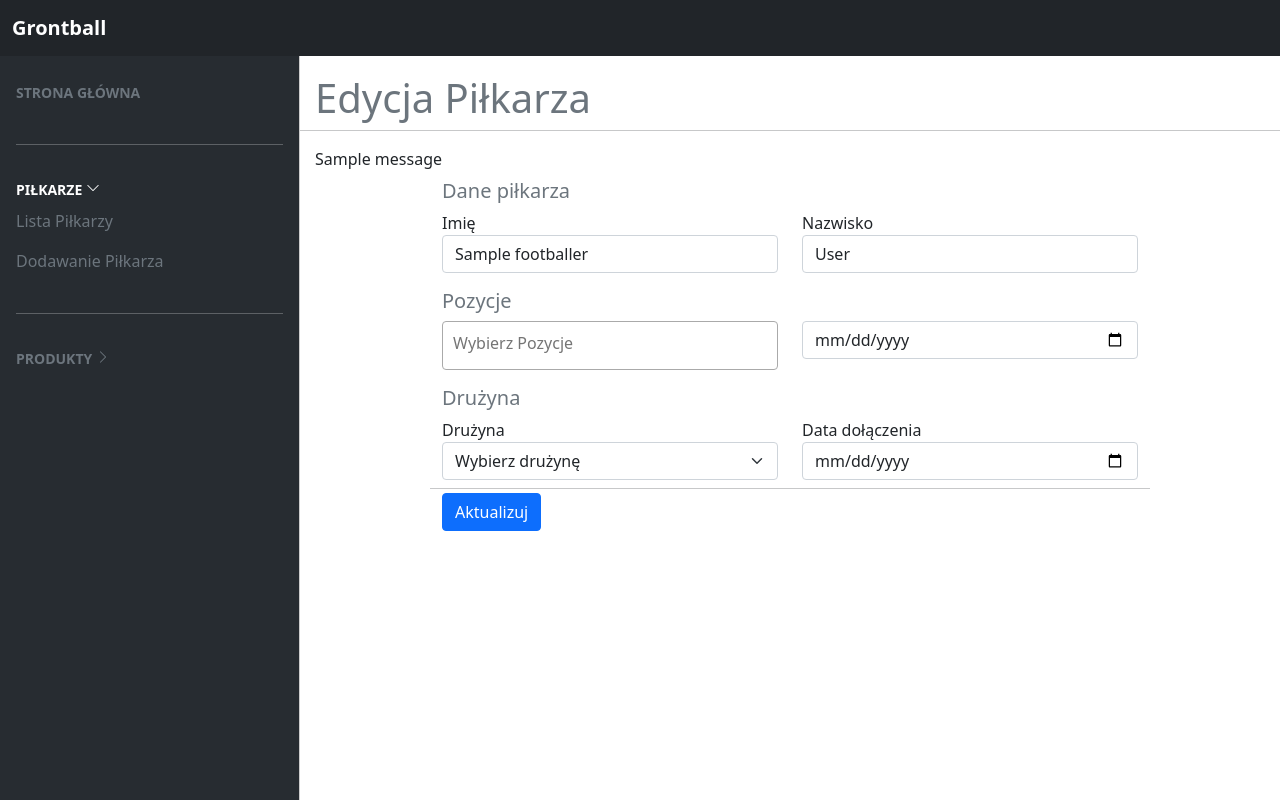
After one commit to tentegess/bdproject, a Flask app: template templates/update_footballer.html in a window 1280 px wide. The commit adds this page. Run offline with Flask 2, Linux system fonts and the light colour scheme; the template is opened without the code that fills it: most values are stand-ins (such as "Sample title", 1, 10 or a date in 2020); one stand-in notice (Sample message) is shown; some libraries are stand-ins or nearby versions.

Commit message:
update footballer team and positions

```diff
--- a/app.py
+++ b/app.py
@@ -2,7 +2,7 @@ from flask import Flask, url_for, render_template, request, redirect, flash, ses
 from psycopg2 import sql
 import mysql.connector
 import yaml
-from datetime import date
+from datetime import date, datetime, timedelta
 
 
 app = Flask(__name__)
@@ -92,7 +92,7 @@ def list_of_ft():
     cur = mysql.cursor(dictionary=True)
     cur.execute("SELECT id, name FROM actions")
     action_list = cur.fetchall()
-    headings += list(map(lambda x: x['name'], action_list)) + ['Historia']
+    headings += list(map(lambda x: x['name'], action_list)) + ['Historia']+['Edycja']
     action_list_values = []
 
     for action in action_list:
@@ -112,6 +112,7 @@ def list_of_ft():
                     FROM positionhistory as ph
                     JOIN position as p ON p.id = ph.id_position
                     WHERE ph.id_footballer = f.id
+                    AND dateEnd is NULL
                     ), 'Brak pozycji') as position,
                 COALESCE(t.name, 'Brak druzyny') as team
                 FROM footballer as f
@@ -134,6 +135,10 @@ def footballerHistory(footballer_id):
     cur = mysql.cursor(dictionary=True)
     cur.execute("SELECT CONCAT(f.name, ' ', f.lastName) as last_name FROM footballer as f WHERE f.id = %s", (footballer_id,))
     name = cur.fetchall()
+    if not name:
+        cur.close()
+        flash("Wybrany piłkarz nie istnieje","alert alert-danger")
+        return redirect(url_for("list_of_ft"))
 
     cur.execute("""
                 SELECT t.name AS club_name, dateFrom
@@ -183,7 +188,57 @@ def footballerHistory(footballer_id):
 
 
 
-@app.route('/add_footballer', methods=["POST","GET"])
+@app.route('/update_footballer/<footballer_id>', methods=["POST","GET"])
+
+def update_ft(footballer_id=None):
+    cur = mysql.cursor(dictionary=True)
+    cur.execute("""SELECT f.id, f.name, f.lastName, MAX(ch.dateFrom) AS clubDate, MAX(ph.dateFrom) AS positionDate from footballer f
+                LEFT JOIN clubhistory ch on f.id=ch.id_footballer
+                LEFT JOIN positionhistory ph on f.id=ph.id_footballer
+                WHERE f.id=%s AND ph.dateEnd IS NULL
+                """,(footballer_id,))
+    footballer=cur.fetchone()
+    print(footballer)
+    if not footballer['id']:
+        cur.close()
+        flash("Wybrany piłkarz nie istnieje","alert alert-danger")
+        return redirect(url_for("list_of_ft"))
+    if footballer['clubDate']:
+        footballer['clubDate']=footballer['clubDate']+timedelta(days=1)
+    if footballer['positionDate']:
+        footballer['positionDate']=footballer['positionDate']+timedelta(days=1)
+    cur.execute("SELECT id, name FROM teams")
+    teams_list=cur.fetchall()
+    cur.execute("SELECT id, name FROM position")
+    positions_list=cur.fetchall()
+    cur.close()
+
+    if request.method == "POST":
+        cur = mysql.cursor()
+        try:
+            if request.form.get('name') and request.form.get('lastname'):
+                cur.execute("UPDATE footballer SET name=%s, lastName=%s WHERE id=%s",(request.form.get('name'),request.form.get('lastname'), footballer_id))
+                if request.form.get('actual_team') and request.form.get('dateFrom_team'):
+                   cur.execute("INSERT INTO clubhistory(id_footballer, id_team, dateFrom) VALUES(%s,%s,%s)",(footballer_id, request.form.get('actual_team'),request.form.get('dateFrom_team')))
+                if request.form.getlist('positions[]') and request.form.get('date_position'):
+                   cur.execute("UPDATE positionhistory SET dateEnd=%s WHERE id_footballer=%s AND dateEnd IS NULL",(request.form.get('date_position'), footballer_id))
+                   for i in range(0, len(request.form.getlist('positions[]'))):
+                        cur.execute("INSERT INTO positionhistory(id_footballer, id_position, dateFrom) VALUES(%s,%s,%s)",(footballer_id,request.form.getlist('positions[]')[i],request.form.get('date_position')))
+                cur.close()
+                mysql.commit()
+                flash("Pomyślnie zaktualizowano piłkarza","alert alert-success")
+                return redirect(url_for("list_of_ft"))
+            else:
+                cur.close()
+                flash("Należy uzupełnić dane","alert alert-danger")
+                return redirect(url_for("update_ft",footballer_id=footballer_id))
+        except Exception:
+                mysql.rollback()
+                cur.close()
+                flash("Wystąpił błąd w bazie danych","alert alert-danger")
+                return redirect(url_for("list_of_ft"))
+
+    return render_template("update_footballer.html",teams=teams_list, positions=positions_list, footballer=footballer)
 
 #invalid URL
 @app.errorhandler(404)
--- a/templates/list_of_ft.html
+++ b/templates/list_of_ft.html
@@ -31,6 +31,7 @@
                             <td>{{ actions[i][outer_loop.index-1].counted  }}</td>
                         {% endfor %}
                     <td><a href='footballer_history/{{ value.id }}'>Arek</td>
+                    <td><a class="btn btn-dark btn-sm " href="update_footballer/{{ value.id }}" style='width:32px;' role="button"><i class="bi bi-gear-fill"></i></a></td>
                 </tr>
             {% endfor %}
         </tbody>
--- /dev/null
+++ b/templates/update_footballer.html
@@ -0,0 +1,87 @@
+{% extends 'base.html' %}
+
+{% block content %}
+  <script src="https://cdn.jsdelivr.net/npm/jquery@3.5.0/dist/jquery.slim.min.js"></script>
+  <link rel="stylesheet" href="https://cdn.jsdelivr.net/npm/select2@4.1.0-rc.0/dist/css/select2.min.css" />
+  <script src="https://cdn.jsdelivr.net/npm/select2@4.1.0-rc.0/dist/js/select2.min.js"></script>
+  <link rel="stylesheet" href="https://cdn.jsdelivr.net/npm/select2-bootstrap-5-theme@1.3.0/dist/select2-bootstrap-5-theme.rtl.min.css" />
+    <h1 class="text-muted headers-padding">Edycja Piłkarza</h1>
+    <hr class="divider mt-0">
+
+      <div class="headers-padding my-0 py-0" style="padding-right: 15px;">
+        {% for category, message in get_flashed_messages(with_categories=true) %}
+            <div role="alert" class="{{ category }}">{{ message }}</div>
+        {% endfor %}
+      </div>
+
+    <div class="container" style="max-width:720px;">
+        <form action="#", method="POST" autocomplete="off">
+            <div class="row my-2">
+              <h5 class="text-muted">Dane piłkarza</h5>
+                <div class="col-6">
+                  <label for="name">Imię</label>
+                  <input type="text" id="name" class="form-control" name="name" placeholder="Imię"
+                      value="{{footballer.name}}" Required>
+                </div>
+                <div class="col-6">
+                  <label for="lastname">Nazwisko</label>
+                  <input type="text" id="lastname" class="form-control" name="lastname" placeholder="Nazwisko"
+                  value="{{footballer.lastName}}" Required>
+                </div>
+              </div>
+
+              <div class="row my-2">
+                <h5 class="text-muted mt-2">Pozycje</h5>
+                    <div class="col-6">
+                        <select class="select2 form-select-lg" multiple id="positions" name="positions[]" style="width: 100%;">
+                              {% for position in positions%}
+                                <option value="{{position.id}}">{{position.name}}</option>
+                              {% endfor %}
+                        </select>
+                  </div>
+
+                  <div class="col-6">
+                    <input type="date" class="form-control" min="{{footballer.positionDate}}" id="dateFrom" name="date_position">
+                  </div>
+              </div>
+
+              <div class="row my-2">
+                <h5 class="text-muted mt-2">Drużyna</h5>
+                <div class="col-6">
+                  <label for="team">Drużyna</label>
+                    <select class="form-select req_team" name="actual_team" onchange="checkTeam()">
+                      <option value="" disabled selected hidden>Wybierz drużynę</option>
+                      {% for team in teams%}
+                        <option value="{{team.id}}">{{team.name}}</option>
+                      {% endfor %}
+                    </select>
+                </div>
+                <div class="col-6">
+                  <label for="dateFrom">Data dołączenia</label>
+                  <input type="date" class="form-control req_team team_date" id="dateFrom" min="{{footballer.clubDate}}" name="dateFrom_team" onchange="checkTeam(); changeMaxTeam()">
+                </div>
+              </div>
+
+              <div class="row my-2">
+                <hr class="divider mb-1">
+                <div class="float-end">
+                    <button type="submit" name="ftsub" class="btn btn-primary">Aktualizuj</button>
+                </div>
+              </div>
+        </form>
+    </div>
+{% endblock  %}
+
+{% block script %}
+    <script>
+        document.getElementById('ft_collapse').classList.add('show');
+        document.getElementById('ft_collapse_btn').setAttribute('aria-expanded', 'true');
+        document.getElementById('ft_collapse_btn').setAttribute('style', 'color:white !important');
+
+
+        $('#positions').select2({
+          placeholder: 'Wybierz Pozycje',
+      });
+
+    </script
+{% endblock %}
```
